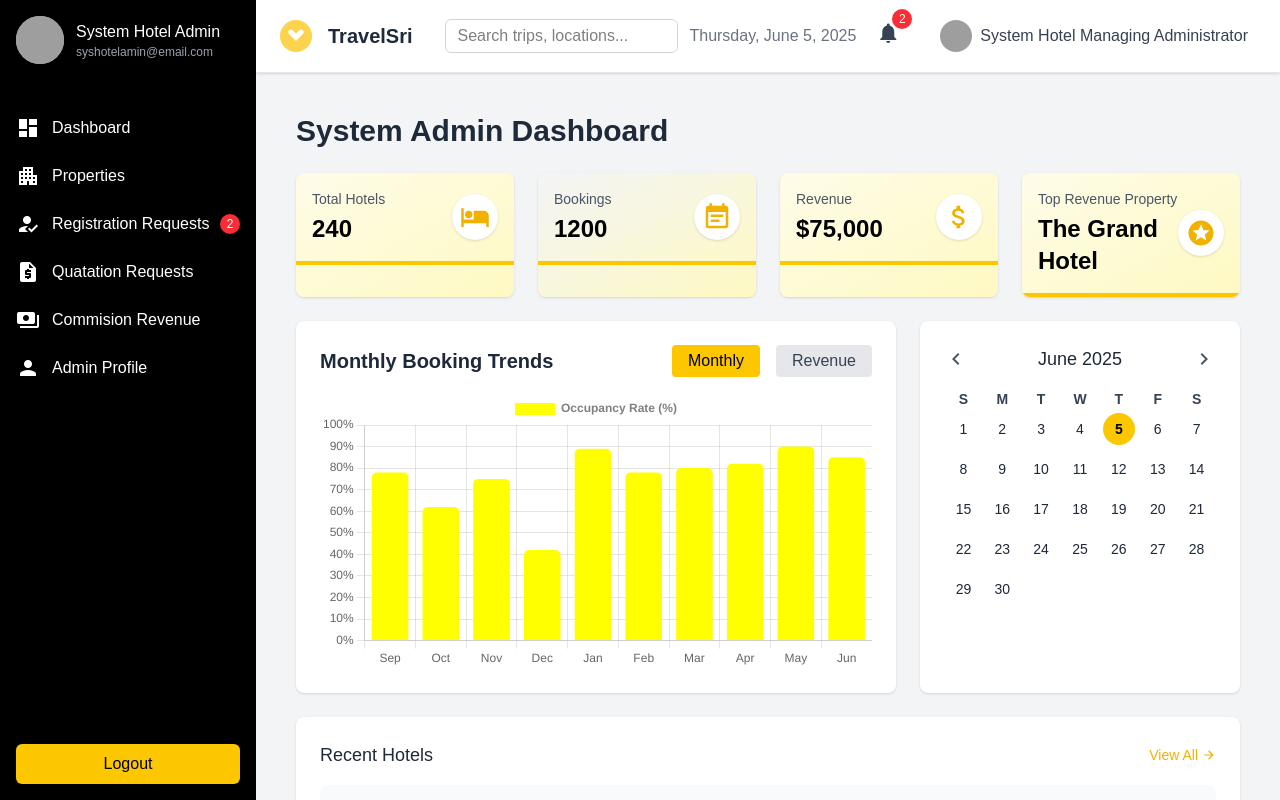
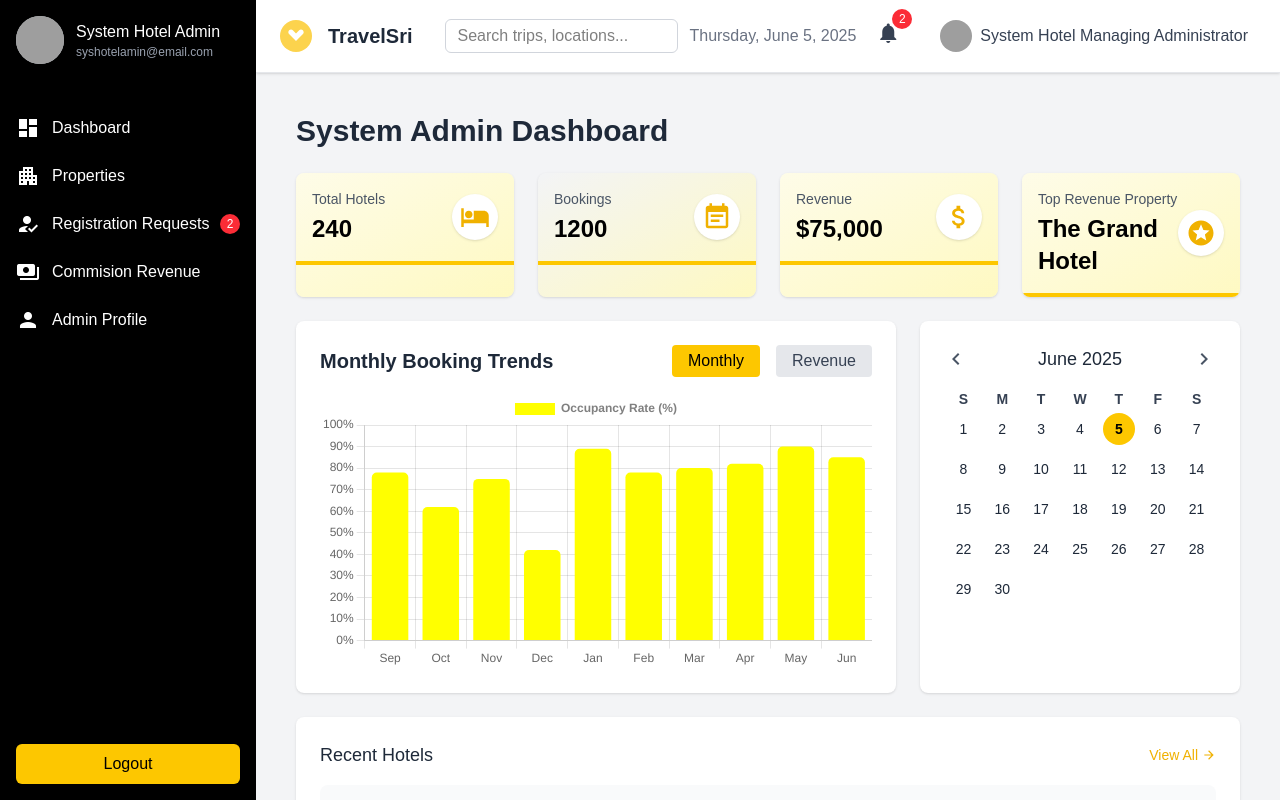
Before and after one commit to mr-chamika/TravelSri, a React (Vite) app in the folder frontend/web_frontend/: page /system-admin in a window 1280 px wide. Built offline with nearby package versions, Linux system fonts and the light colour scheme; grey boxes are pictures that could not be loaded.

Commit message:
sidebar updated

```diff
--- a/frontend/web_frontend/src/pages/SystemHotelsManagingAdmin/components/Sidebar.jsx
+++ b/frontend/web_frontend/src/pages/SystemHotelsManagingAdmin/components/Sidebar.jsx
@@ -8,7 +8,7 @@ const Sidebar = ({ isOpen, setIsOpen }) => {
     { name: 'Dashboard', icon: 'dashboard', path: '/system-admin/dashboard' },
     { name: 'Properties', icon: 'apartment', path: '/system-admin/properties' },
     { name: 'Registration Requests', icon: 'how_to_reg', path: '/system-admin/registration-requests' },
-    { name: 'Quatation Requests', icon: 'request_quote', path: '/system-admin/quatation-requests' },
+    //{ name: 'Quatation Requests', icon: 'request_quote', path: '/system-admin/quatation-requests' },
     { name: 'Commision Revenue', icon: 'payments', path: '/system-admin/commision-revenue' },
     { name: 'Admin Profile', icon: 'person', path: '/system-admin/admin-profile' },
   ];
```
